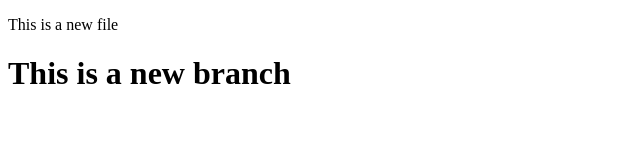
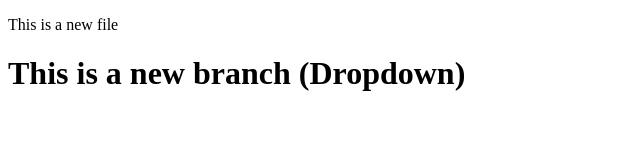
Before and after one commit to Sagar00011/Localrepo, a plain HTML site: page index.html in a window 1280 px wide. Shown: the whole page, without its empty margins (0-640 px from the left). Drawn offline with Linux system fonts and the light colour scheme.

Commit message:
Add Dropdown

```diff
--- a/index.html
+++ b/index.html
@@ -8,6 +8,6 @@
 </head>
 <body>
     <p>This is a new file</p>
-    <h1>This is a new branch</h1>
+    <h1>This is a new branch (Dropdown) </h1>
 </body>
 </html>
```
